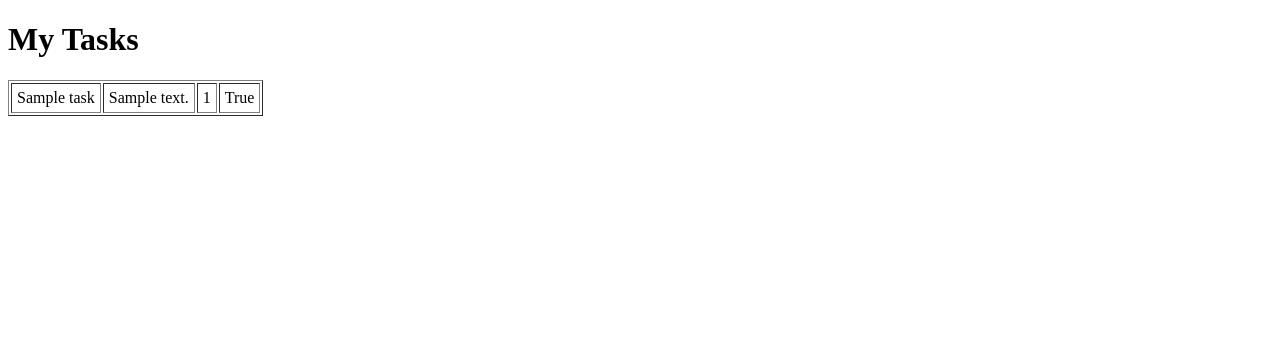
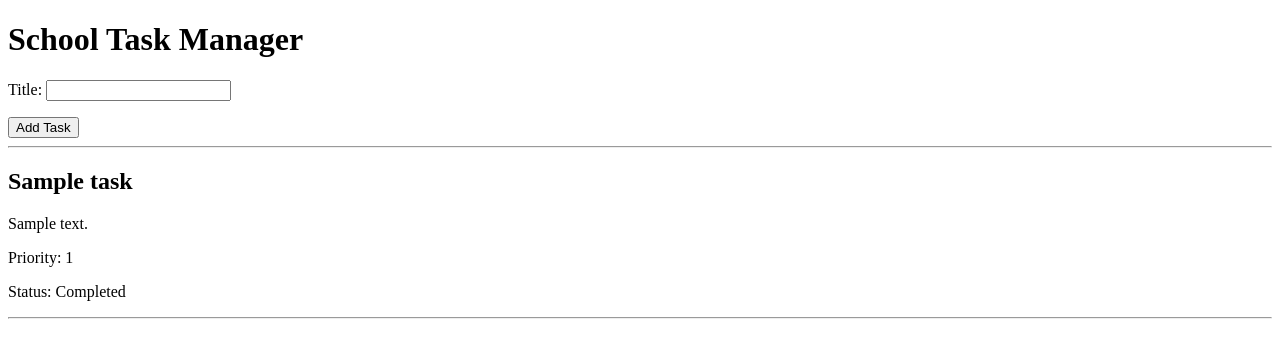
Before and after one commit to trust-enterprise/django_school, a Django app: page /tasks/ in a window 1280 px wide. Shown: the top 358 px of the page. Run offline with Django 5.2, Linux system fonts and the light colour scheme; tables that the repository leaves empty hold one stand-in row (values such as "Sample post").

Commit message:
django form validated

```diff
--- /dev/null
+++ b/tasks/forms.py
@@ -0,0 +1,4 @@
+from django import forms
+
+class TaskForm(forms.Form):
+    title = forms.CharField(max_length=200)
--- a/tasks/templates/tasks/task_list.html
+++ b/tasks/templates/tasks/task_list.html
@@ -1,24 +1,50 @@
 <!DOCTYPE html>
 <html>
+
 <head>
-    <title>My Tasks</title>
+    <title>School Task Manager</title>
 </head>
 
 <body>
 
-    <h1>My Tasks</h1>
+    <h1>School Task Manager</h1>
 
-    <table border = 1 cellpadding=5>
-        {% for task in tasks %}
-            <tr>
-               <td> {{ task.title }} </td>
-               <td> {{ task.description }}  </td>
-               <td> {{ task.priority }} </td>
-               <td> {{ task.completed }}    </td>
+    <form method="POST">
 
-            </tr>
-        {% endfor %}
-        </table>
+        {% csrf_token %}
+
+        {{ form.as_p }}
+
+        <button type="submit">Add Task</button>
+
+    </form>
+
+    <hr>
+
+    {% for task in tasks %}
+
+        <div>
+            <h2>{{ task.title }}</h2>
+
+            <p>{{ task.description }}</p>
+
+            <p>Priority: {{ task.priority }}</p>
+
+            {% if task.completed %}
+                <p>Status: Completed</p>
+            {% else %}
+                <p>Status: Pending</p>
+            {% endif %}
+        </div>
+
+        <hr>
+
+    {% empty %}
+
+        <p>No tasks available.</p>
+
+    {% endfor %}
 
 </body>
+
 </html>
--- a/tasks/views.py
+++ b/tasks/views.py
@@ -1,6 +1,7 @@
 from django.shortcuts import render
 from django.http import HttpResponse
 from .models import Task
+from .forms import TaskForm
 # Create your views here.
 
 def hello(request):
@@ -22,9 +23,32 @@ def about(request):
 
     return render(request, "tasks/about.html", {'stu_data':stu_data})
 
+
 def task_list(request):
+
+    if request.method == "POST":
+
+        form = TaskForm(request.POST)
+
+        if form.is_valid():
+
+            title = form.cleaned_data["title"]
+
+            Task.objects.create(
+                title=title
+            )
+
+    else:
+
+        form = TaskForm()
+
     tasks = Task.objects.all()
 
-    return render(request,
-                  'tasks/task_list.html',
-                  {'tasks':tasks})
+    return render(
+        request,
+        'tasks/task_list.html',
+        {
+            'tasks': tasks,
+            'form': form
+        }
+    )
```
